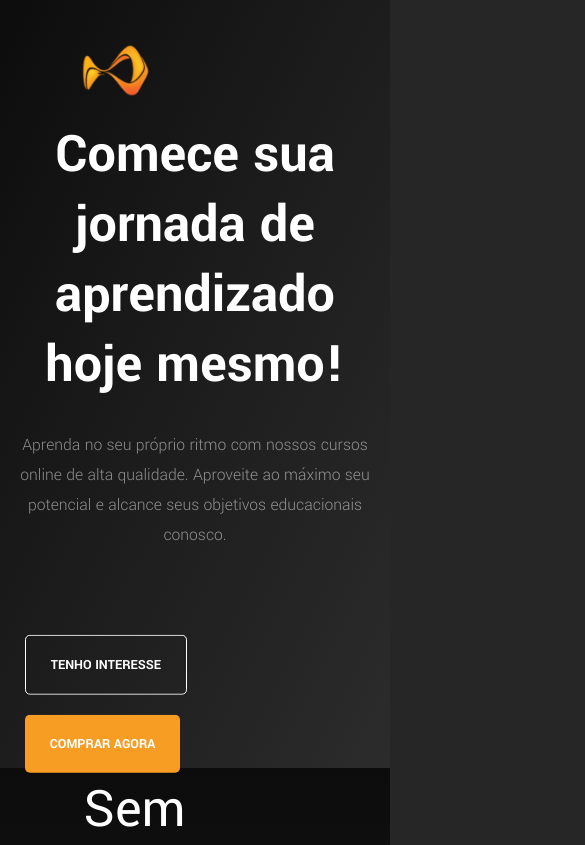
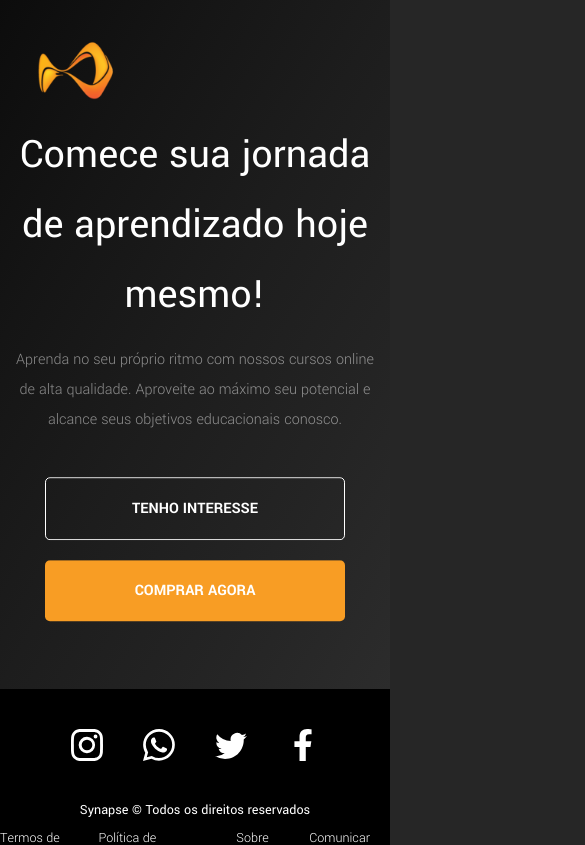
Before and after one commit to rogeritael/rogeritael-rocky_desafio, a React (Create React App) app: page / in a window 390 px wide. Shown: the top 845 px of the page, 585 px wide, since content can reach past the window. Built offline with nearby package versions, Linux system fonts and the light colour scheme.

Commit message:
terminando o responsivo da seção cover

```diff
--- a/src/App.tsx
+++ b/src/App.tsx
@@ -17,13 +17,13 @@ function App() {
     <>
       <GlobalStyle />
       <Cover />
-      <MaisClientesSection />
-      <CallToActionSection />
-      <SkillsContainer />
-      <EducatorsSection />
-      <TestmonialsSection />
-      <AmIAbleSection />
-      <AbilityToLearn />
+      {/* <MaisClientesSection /> */}
+      {/* <CallToActionSection /> */}
+      {/* <SkillsContainer /> */}
+      {/* <EducatorsSection /> */}
+      {/* <TestmonialsSection /> */}
+      {/* <AmIAbleSection /> */}
+      {/* <AbilityToLearn /> */}
       <Footer />
     </>
   );
--- a/src/components/Button/styles.ts
+++ b/src/components/Button/styles.ts
@@ -68,4 +68,8 @@ export const ButtonContainer = styled.button<ButtonProps>`
             background-color: transparent;
         ` : 'transparent'};
     }
+
+    @media (max-width: 425px){
+        font-size: 16px;
+    }
 `;
--- a/src/components/template/Cover/styles.ts
+++ b/src/components/template/Cover/styles.ts
@@ -35,11 +35,9 @@ const logoAnimation = keyframes`
 
 export const CoverContainer = styled.header`
     margin: 0 auto;
-    /* max-width: 800px; */
     width: 100%;
-    height: 100vh;
-    max-height: 768px;
-    padding: 0px 10px 15px 10px;
+    /* min-height: 804px; */
+    padding: 180px 15px 100px 15px;
 
     display: flex;
     align-items: center;
@@ -61,8 +59,6 @@ export const CoverContainer = styled.header`
     }
 
     h1.call_to_action_title {
-        margin-top: 30px;
-        /* font-family: 'Yantramanav'; */
         max-width: 800px;
         font-size: var(--t1);
         line-height: 70px;
@@ -71,7 +67,6 @@ export const CoverContainer = styled.header`
     }
 
     p.cover_description_text {
-        /* font-family: 'Yantramanav'; */
         filter: opacity(.5);
         margin-top: 30px;
         margin-bottom: 75px;
@@ -84,10 +79,14 @@ export const CoverContainer = styled.header`
         position: relative;
     }
 
+    @media (max-width: 560px){
+        /* padding: 80px 40px; */
 
-    @media (max-width: 1200px){
-        h1.call_to_action_title {
-            margin-top: 100px;
+
+
+        p.cover_description_text {
+            margin-top: 15px;
+            font-size: var(--tbody1);
         }
 
         .logo {
@@ -95,20 +94,21 @@ export const CoverContainer = styled.header`
         }
     }
 
-    @media (max-width: 570px){
+    @media (max-width: 425px){
+        padding: 0 10px 50px 10px;
+
         h1.call_to_action_title {
-            margin-top: 150px;
+            font-size: var(--t2);
+            font-weight: 900;
         }
 
-        .logo {
-            scale: 0.7;
-        }
-    }
-
-    @media (max-width: 375px){
         .button_container {
             display: flex;
             flex-direction: column;
+
+            button {
+                width: 300px;
+            }
         }
 
         p.cover_description_text {
```
